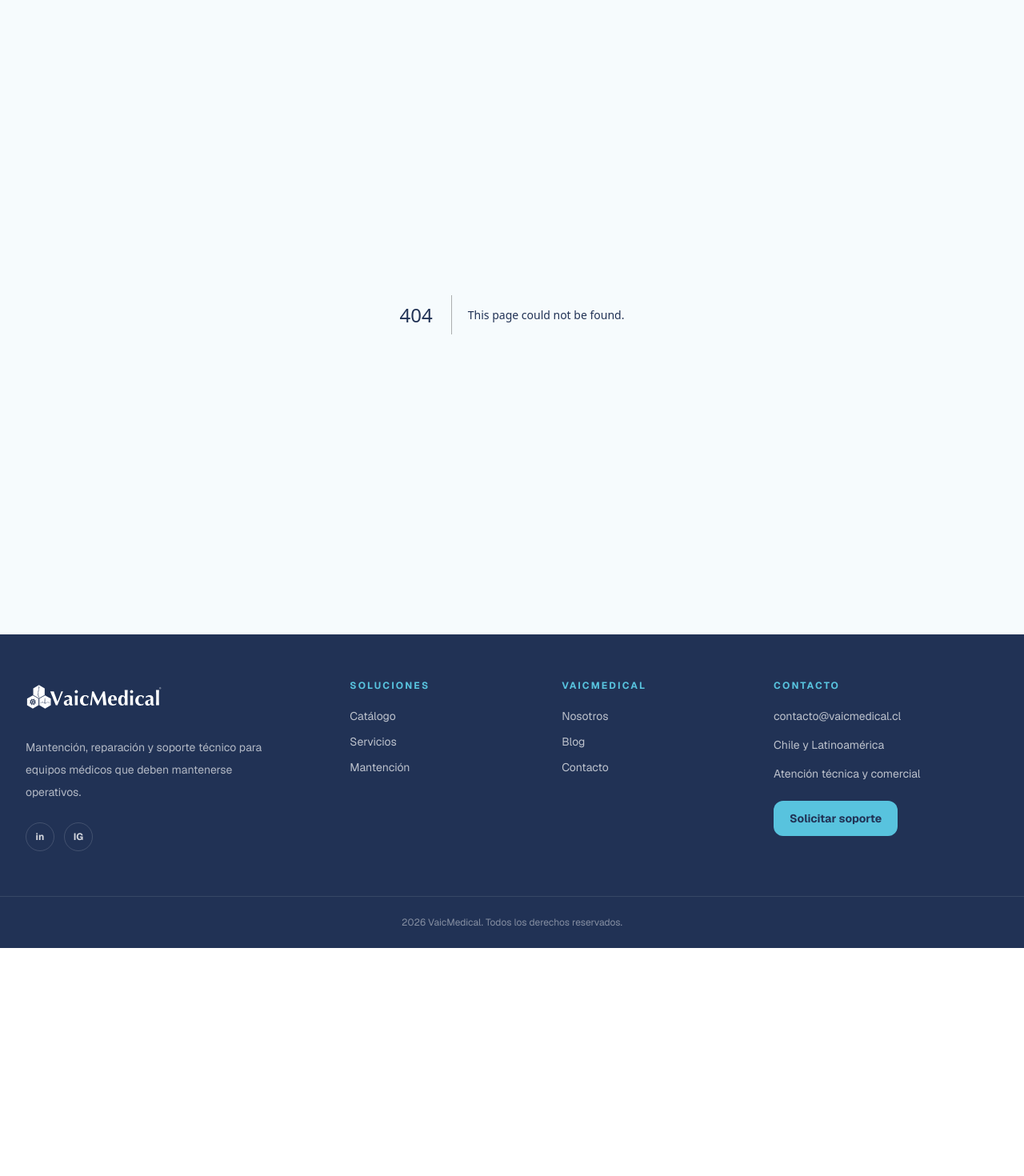
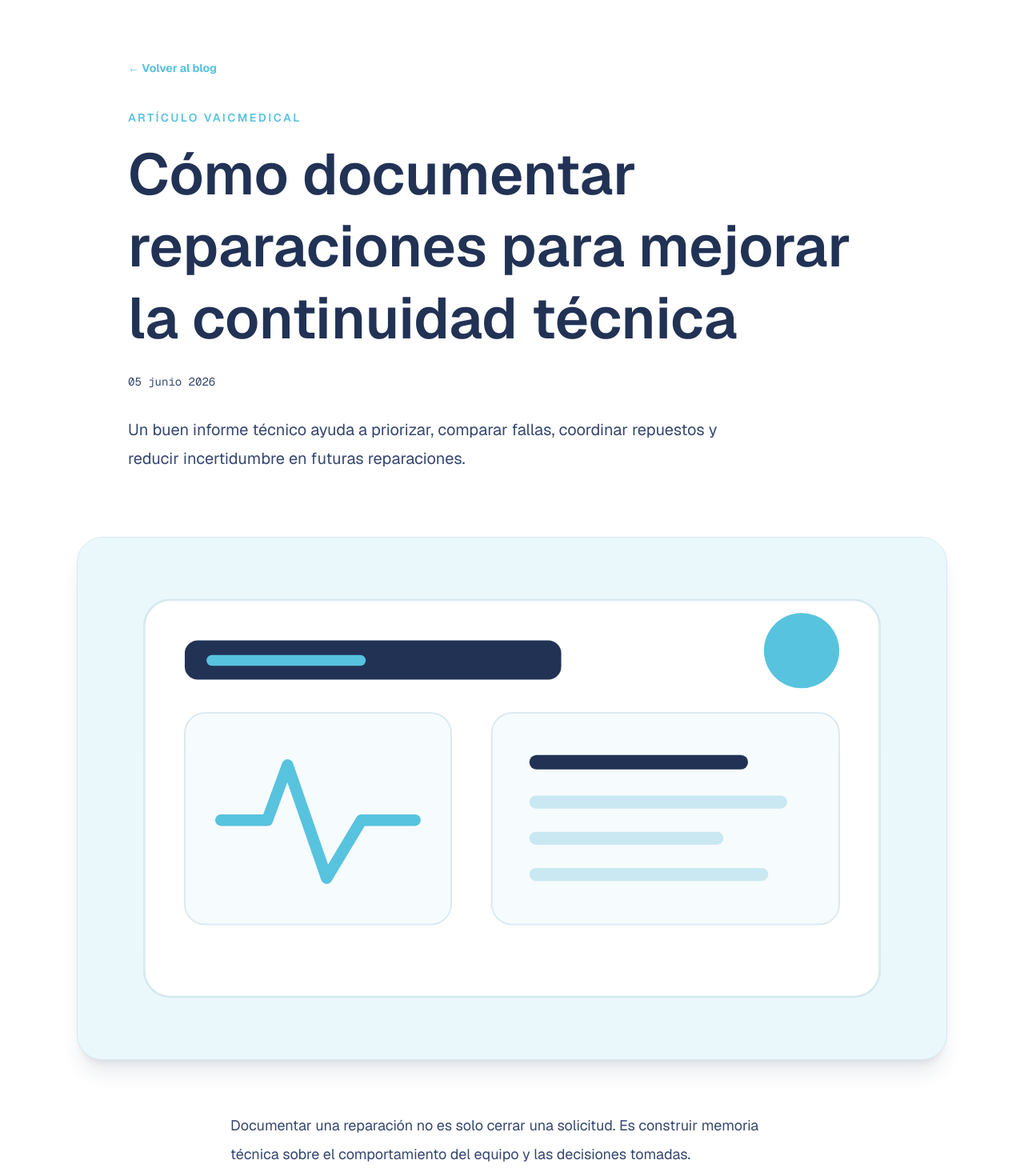
Before and after one commit to marceloparra1234-afk/vaicmedical-web, a Next.js app: page /blog/documentar-reparaciones-continuidad-tecnica in a window 1280 px wide. Before the commit this address had no page. Shown: the part 80-1550 px from the top of the page at 80% size. Before the commit the page ends 1265 px from the top, so only its background shows below. Built offline with nearby package versions, Linux system fonts and the light colour scheme.

Commit message:
Add blog article pages

```diff
--- /dev/null
+++ b/app/blog/[slug]/page.tsx
@@ -0,0 +1,65 @@
+import Image from "next/image";
+import Link from "next/link";
+import { notFound } from "next/navigation";
+import { blogPosts, getBlogPost } from "@/data/blog-posts";
+
+export function generateStaticParams() {
+  return blogPosts.map((post) => ({ slug: post.slug }));
+}
+
+export default async function BlogArticlePage({
+  params,
+}: {
+  params: Promise<{ slug: string }>;
+}) {
+  const { slug } = await params;
+  const post = getBlogPost(slug);
+
+  if (!post) notFound();
+
+  return (
+    <main className="bg-white text-[#213255]">
+      <article>
+        <header className="mx-auto max-w-5xl px-5 py-16 sm:px-8 lg:py-20">
+          <Link
+            href="/blog"
+            className="text-sm font-bold text-[#58c3de] transition hover:text-[#213255]"
+          >
+            ← Volver al blog
+          </Link>
+          <p className="mt-10 text-sm font-semibold uppercase tracking-[0.18em] text-[#58c3de]">
+            Artículo VaicMedical
+          </p>
+          <h1 className="mt-4 text-5xl font-semibold leading-tight sm:text-7xl">
+            {post.title}
+          </h1>
+          <p className="mt-6 font-mono text-sm text-[#34466f]">{post.date}</p>
+          <p className="mt-8 max-w-3xl text-xl leading-9 text-[#34466f]">
+            {post.excerpt}
+          </p>
+        </header>
+
+        <section className="mx-auto max-w-6xl px-5 sm:px-8">
+          <div className="overflow-hidden rounded-[2rem] border border-[#d7e9ef] bg-[#eaf8fc] shadow-xl shadow-[#213255]/10">
+            <Image
+              src={post.image}
+              alt={post.title}
+              width={1200}
+              height={720}
+              priority
+              className="h-auto w-full"
+            />
+          </div>
+        </section>
+
+        <section className="mx-auto max-w-3xl px-5 py-16 sm:px-8">
+          <div className="space-y-7 text-lg leading-9 text-[#34466f]">
+            {post.body.map((paragraph) => (
+              <p key={paragraph}>{paragraph}</p>
+            ))}
+          </div>
+        </section>
+      </article>
+    </main>
+  );
+}
--- a/app/blog/page.tsx
+++ b/app/blog/page.tsx
@@ -1,8 +1,5 @@
-const posts = [
-  "Señales de desgaste en camas clínicas antes de una falla crítica",
-  "Mantención preventiva en camillas: puntos que conviene revisar",
-  "Cómo documentar reparaciones para mejorar la continuidad técnica",
-];
+import Link from "next/link";
+import { blogPosts } from "@/data/blog-posts";
 
 export default function BlogPage() {
   return (
@@ -17,19 +14,23 @@ export default function BlogPage() {
       </section>
 
       <section className="mx-auto grid max-w-7xl gap-5 px-5 pb-20 sm:px-8 md:grid-cols-3">
-        {posts.map((post) => (
-          <article
-            key={post}
-            className="rounded-2xl border border-[#d7e9ef] bg-white p-7 shadow-sm"
+        {blogPosts.map((post) => (
+          <Link
+            key={post.slug}
+            href={`/blog/${post.slug}`}
+            className="group rounded-3xl border border-[#d7e9ef] bg-white p-7 shadow-sm transition hover:-translate-y-1 hover:shadow-xl hover:shadow-[#213255]/10"
           >
             <p className="font-mono text-xs font-semibold text-[#58c3de]">
               VAIC INSIGHTS
             </p>
-            <h2 className="mt-5 text-xl font-semibold leading-7">{post}</h2>
-            <p className="mt-5 text-sm font-semibold text-[#34466f]">
-              Próximamente
+            <h2 className="mt-5 text-xl font-semibold leading-7">
+              {post.title}
+            </h2>
+            <p className="mt-4 leading-7 text-[#34466f]">{post.excerpt}</p>
+            <p className="mt-6 text-sm font-semibold text-[#213255] transition group-hover:text-[#58c3de]">
+              Leer artículo
             </p>
-          </article>
+          </Link>
         ))}
       </section>
     </main>
--- /dev/null
+++ b/data/blog-posts.ts
@@ -0,0 +1,54 @@
+export type BlogPost = {
+  slug: string;
+  title: string;
+  date: string;
+  excerpt: string;
+  image: string;
+  body: string[];
+};
+
+export const blogPosts: BlogPost[] = [
+  {
+    slug: "senales-desgaste-camas-clinicas",
+    title: "Señales de desgaste en camas clínicas antes de una falla crítica",
+    date: "05 junio 2026",
+    excerpt:
+      "Una revisión temprana permite detectar ruidos, bloqueos, movimientos irregulares y componentes que pueden comprometer la continuidad del servicio.",
+    image: "/blog-article.svg",
+    body: [
+      "Las camas clínicas trabajan todos los días bajo exigencias mecánicas, eléctricas y operativas. Por eso, una falla rara vez aparece de la nada: normalmente hay señales previas que conviene observar y documentar.",
+      "Entre los indicios más frecuentes están los movimientos lentos o intermitentes, ruidos al elevar o reclinar, ruedas con bloqueo irregular, barandas con holgura y controles que responden de forma inconsistente.",
+      "Cuando estas señales se reportan a tiempo, el equipo técnico puede priorizar una mantención preventiva o una reparación correctiva antes de que el equipo quede fuera de servicio.",
+    ],
+  },
+  {
+    slug: "mantencion-preventiva-camillas",
+    title: "Mantención preventiva en camillas: puntos que conviene revisar",
+    date: "05 junio 2026",
+    excerpt:
+      "Ruedas, frenos, estructura, barandas y superficies son puntos clave para mantener camillas seguras y disponibles.",
+    image: "/blog-article.svg",
+    body: [
+      "La camilla es un equipo de alto uso y alto movimiento. Su estado influye directamente en traslados, seguridad del paciente y eficiencia del equipo clínico.",
+      "Una mantención preventiva debe revisar frenos, ruedas, barandas, estructura, superficies, mecanismos de altura y puntos de fijación. Cada revisión ayuda a anticipar fallas y reducir tiempos de indisponibilidad.",
+      "La trazabilidad del trabajo realizado también importa: registrar hallazgos, acciones y recomendaciones permite tomar mejores decisiones frente a futuras intervenciones.",
+    ],
+  },
+  {
+    slug: "documentar-reparaciones-continuidad-tecnica",
+    title: "Cómo documentar reparaciones para mejorar la continuidad técnica",
+    date: "05 junio 2026",
+    excerpt:
+      "Un buen informe técnico ayuda a priorizar, comparar fallas, coordinar repuestos y reducir incertidumbre en futuras reparaciones.",
+    image: "/blog-article.svg",
+    body: [
+      "Documentar una reparación no es solo cerrar una solicitud. Es construir memoria técnica sobre el comportamiento del equipo y las decisiones tomadas.",
+      "Un informe útil debe incluir identificación del equipo, falla reportada, diagnóstico, acciones realizadas, repuestos utilizados si corresponde, pruebas posteriores y recomendaciones.",
+      "Con esta información, las instituciones pueden priorizar mejor, comparar recurrencias y planificar mantenciones con mayor claridad.",
+    ],
+  },
+];
+
+export function getBlogPost(slug: string) {
+  return blogPosts.find((post) => post.slug === slug);
+}
```
Also changed, not shown: public/blog-article.svg (added).
